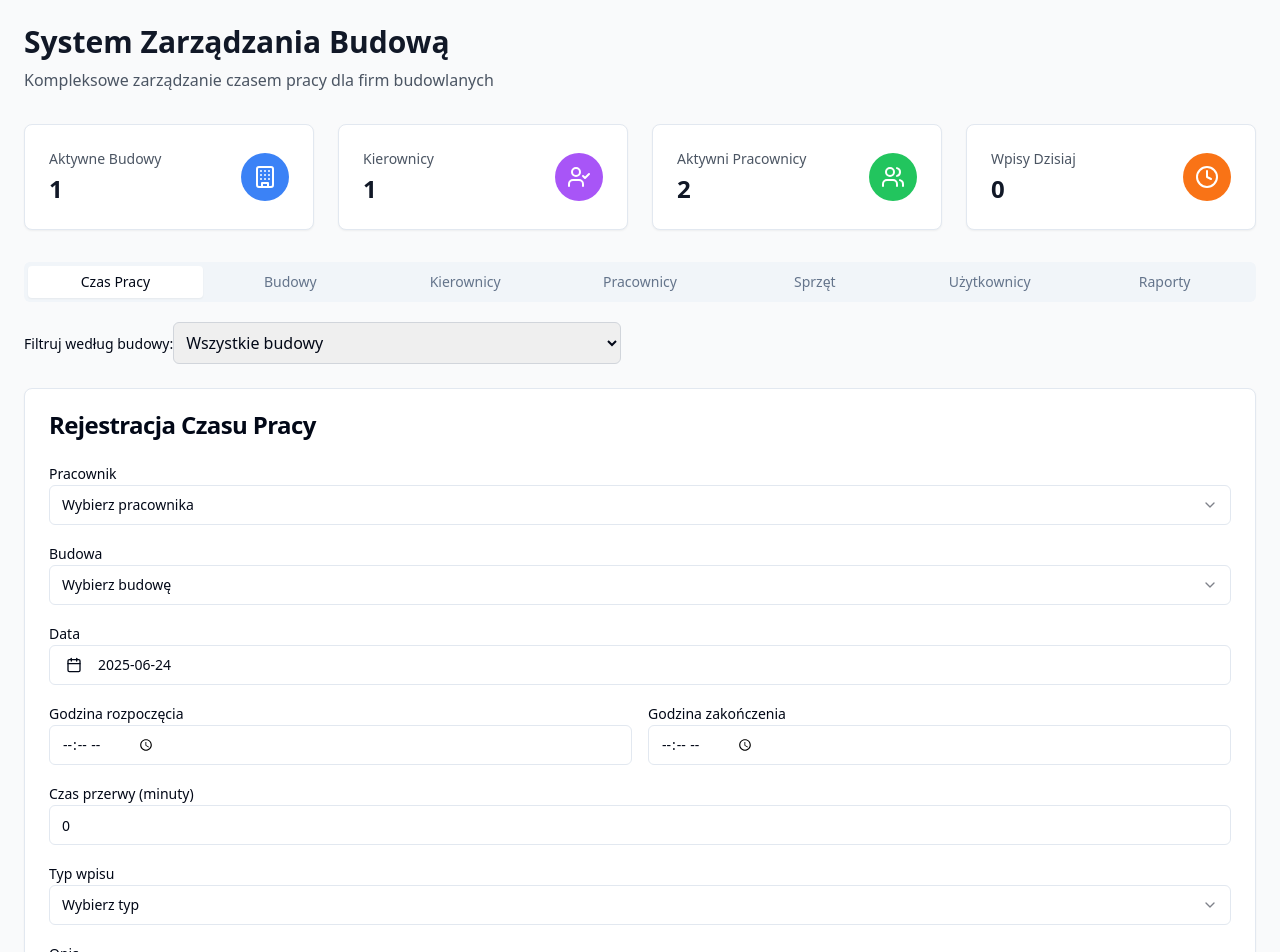
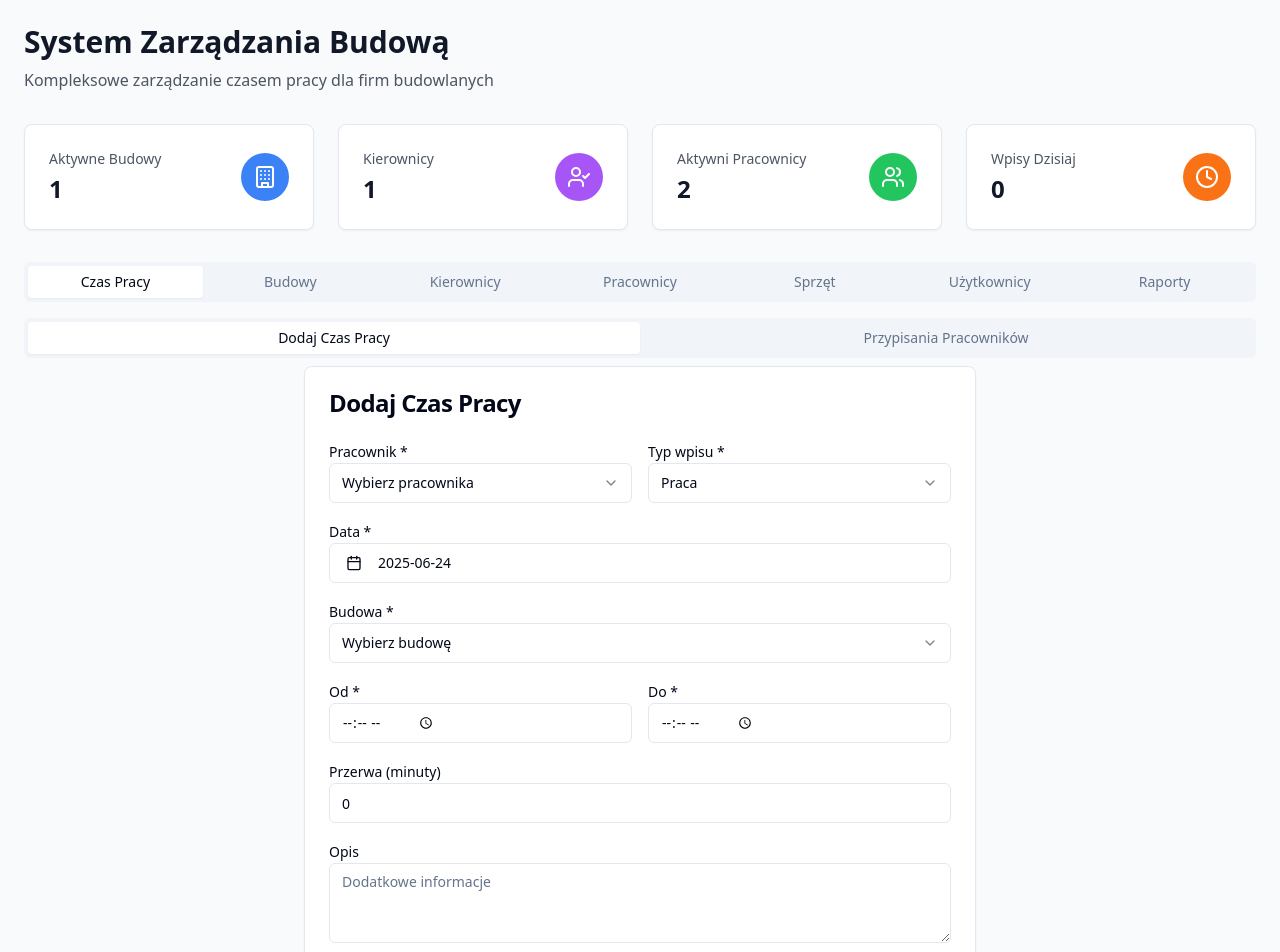
Before and after one commit to WXm992/czas-pracy, a React (Vite) app: page / in a window 1280 px wide. Shown: the top 952 px of the page. Built offline with nearby package versions, Linux system fonts and the light colour scheme.

Commit message:
Refactor time tracking and add employee memory
Simplified time entry form and added employee project memory.

```diff
--- a/src/components/TimeTracker.tsx
+++ b/src/components/TimeTracker.tsx
@@ -1,3 +1,4 @@
+
 import React, { useState, useEffect } from 'react';
 import { Card, CardContent, CardHeader, CardTitle } from '@/components/ui/card';
 import { Input } from '@/components/ui/input';
@@ -67,11 +68,41 @@ const TimeTracker: React.FC<TimeTrackerProps> = ({
     }
   }, [currentProjectId]);
 
+  // Zapamiętaj ostatnie przypisanie pracownika do budowy
+  useEffect(() => {
+    if (employeeId && projectId) {
+      const key = `employee-${employeeId}-last-project`;
+      localStorage.setItem(key, projectId);
+      onUpdateEmployeeProject(employeeId, projectId);
+    }
+  }, [employeeId, projectId, onUpdateEmployeeProject]);
+
+  // Przywróć ostatnią budowę dla wybranego pracownika
+  useEffect(() => {
+    if (employeeId) {
+      const key = `employee-${employeeId}-last-project`;
+      const lastProject = localStorage.getItem(key);
+      if (lastProject && projects.find(p => p.id === lastProject)) {
+        setProjectId(lastProject);
+      }
+    }
+  }, [employeeId, projects]);
+
   const handleSave = () => {
-    if (!employeeId || !projectId || !date || !startTime || !endTime) {
+    if (!employeeId || !date) {
       toast({
         title: "Błąd",
-        description: "Proszę wypełnić wszystkie pola",
+        description: "Wybierz pracownika i datę",
+        variant: "destructive"
+      });
+      return;
+    }
+
+    // Dla typu "work" wymagamy więcej danych
+    if (type === 'work' && (!projectId || !startTime || !endTime)) {
+      toast({
+        title: "Błąd",
+        description: "Dla pracy wypełnij wszystkie pola",
         variant: "destructive"
       });
       return;
@@ -80,10 +111,10 @@ const TimeTracker: React.FC<TimeTrackerProps> = ({
     const newEntry: TimeEntry = {
       id: Date.now().toString(),
       employeeId,
-      projectId,
+      projectId: projectId || '',
       date: format(date, 'yyyy-MM-dd'),
-      startTime,
-      endTime,
+      startTime: startTime || '00:00',
+      endTime: endTime || '00:00',
       breakTime: Number(breakTime),
       description,
       type,
@@ -92,11 +123,11 @@ const TimeTracker: React.FC<TimeTrackerProps> = ({
     onSave(newEntry);
     toast({
       title: "Sukces",
-      description: "Zapisano nowy wpis"
+      description: "Zapisano wpis"
     });
 
-    setEmployeeId('');
-    setDate(undefined);
+    // Reset formularza - zachowaj pracownika i budowę
+    setDate(new Date());
     setStartTime('');
     setEndTime('');
     setBreakTime(0);
@@ -112,17 +143,21 @@ const TimeTracker: React.FC<TimeTrackerProps> = ({
     { value: 'absence', label: 'Nieobecność' }
   ];
 
+  const isWorkType = type === 'work';
+
   return (
-    <Card className="w-full">
+    <Card className="w-full max-w-2xl mx-auto">
       <CardHeader>
-        <CardTitle>Rejestracja Czasu Pracy</CardTitle>
+        <CardTitle>Dodaj Czas Pracy</CardTitle>
       </CardHeader>
       <CardContent>
         <div className="grid gap-4">
+          {/* Podstawowe informacje - zawsze widoczne */}
+          <div className="grid grid-cols-1 md:grid-cols-2 gap-4">
             <div>
-            <Label htmlFor="employee">Pracownik</Label>
-            <Select onValueChange={setEmployeeId}>
-              <SelectTrigger className="w-full">
+              <Label htmlFor="employee">Pracownik *</Label>
+              <Select value={employeeId} onValueChange={setEmployeeId}>
+                <SelectTrigger>
                   <SelectValue placeholder="Wybierz pracownika" />
                 </SelectTrigger>
                 <SelectContent>
@@ -136,23 +171,24 @@ const TimeTracker: React.FC<TimeTrackerProps> = ({
             </div>
 
             <div>
-            <Label htmlFor="project">Budowa</Label>
-            <Select onValueChange={setProjectId}>
-              <SelectTrigger className="w-full">
-                <SelectValue placeholder="Wybierz budowę" />
+              <Label htmlFor="type">Typ wpisu *</Label>
+              <Select value={type} onValueChange={(value: TimeEntry['type']) => setType(value)}>
+                <SelectTrigger>
+                  <SelectValue placeholder="Wybierz typ" />
                 </SelectTrigger>
                 <SelectContent>
-                {projects.map((project) => (
-                  <SelectItem key={project.id} value={project.id}>
-                    {project.name}
+                  {entryTypes.map((entryType) => (
+                    <SelectItem key={entryType.value} value={entryType.value}>
+                      {entryType.label}
                     </SelectItem>
                   ))}
                 </SelectContent>
               </Select>
             </div>
+          </div>
 
           <div>
-            <Label>Data</Label>
+            <Label>Data *</Label>
             <Popover>
               <PopoverTrigger asChild>
                 <Button
@@ -171,18 +207,35 @@ const TimeTracker: React.FC<TimeTrackerProps> = ({
                   mode="single"
                   selected={date}
                   onSelect={setDate}
-                  disabled={(date) =>
-                    date > new Date()
-                  }
+                  disabled={(date) => date > new Date()}
                   initialFocus
                 />
               </PopoverContent>
             </Popover>
           </div>
 
-          <div className="grid grid-cols-1 md:grid-cols-2 gap-4">
+          {/* Szczegóły pracy - tylko dla typu "work" */}
+          {isWorkType && (
+            <>
               <div>
-              <Label htmlFor="startTime">Godzina rozpoczęcia</Label>
+                <Label htmlFor="project">Budowa *</Label>
+                <Select value={projectId} onValueChange={setProjectId}>
+                  <SelectTrigger>
+                    <SelectValue placeholder="Wybierz budowę" />
+                  </SelectTrigger>
+                  <SelectContent>
+                    {projects.map((project) => (
+                      <SelectItem key={project.id} value={project.id}>
+                        {project.name}
+                      </SelectItem>
+                    ))}
+                  </SelectContent>
+                </Select>
+              </div>
+
+              <div className="grid grid-cols-2 gap-4">
+                <div>
+                  <Label htmlFor="startTime">Od *</Label>
                   <Input
                     type="time"
                     id="startTime"
@@ -191,7 +244,7 @@ const TimeTracker: React.FC<TimeTrackerProps> = ({
                   />
                 </div>
                 <div>
-              <Label htmlFor="endTime">Godzina zakończenia</Label>
+                  <Label htmlFor="endTime">Do *</Label>
                   <Input
                     type="time"
                     id="endTime"
@@ -202,30 +255,17 @@ const TimeTracker: React.FC<TimeTrackerProps> = ({
               </div>
 
               <div>
-            <Label htmlFor="breakTime">Czas przerwy (minuty)</Label>
+                <Label htmlFor="breakTime">Przerwa (minuty)</Label>
                 <Input
                   type="number"
                   id="breakTime"
                   value={breakTime.toString()}
                   onChange={(e) => setBreakTime(Number(e.target.value))}
+                  placeholder="0"
                 />
               </div>
-
-          <div>
-            <Label htmlFor="type">Typ wpisu</Label>
-            <Select onValueChange={setType}>
-              <SelectTrigger className="w-full">
-                <SelectValue placeholder="Wybierz typ" />
-              </SelectTrigger>
-              <SelectContent>
-                {entryTypes.map((type) => (
-                  <SelectItem key={type.value} value={type.value}>
-                    {type.label}
-                  </SelectItem>
-                ))}
-              </SelectContent>
-            </Select>
-          </div>
+            </>
+          )}
 
           <div>
             <Label htmlFor="description">Opis</Label>
@@ -234,10 +274,13 @@ const TimeTracker: React.FC<TimeTrackerProps> = ({
               value={description}
               onChange={(e) => setDescription(e.target.value)}
               placeholder="Dodatkowe informacje"
+              rows={2}
             />
           </div>
 
-          <Button onClick={handleSave}>Zapisz</Button>
+          <Button onClick={handleSave} className="w-full">
+            Zapisz wpis
+          </Button>
         </div>
       </CardContent>
     </Card>
--- a/src/components/TimeTrackingTab.tsx
+++ b/src/components/TimeTrackingTab.tsx
@@ -1,7 +1,8 @@
 
 import React from 'react';
-import { Label } from '@/components/ui/label';
 import TimeTracker from '@/components/TimeTracker';
+import EmployeeProjectManager from '@/components/EmployeeProjectManager';
+import { Tabs, TabsContent, TabsList, TabsTrigger } from '@/components/ui/tabs';
 
 interface TimeTrackingTabProps {
   projects: Array<{ id: string; name: string; status: string }>;
@@ -24,16 +25,38 @@ const TimeTrackingTab: React.FC<TimeTrackingTabProps> = ({
 
   return (
     <div className="space-y-6">
-      {activeProjects.length > 0 && (
-        <div className="mb-4">
-          <Label htmlFor="projectFilter">Filtruj według budowy:</Label>
+      <Tabs defaultValue="add-time" className="w-full">
+        <TabsList className="grid w-full grid-cols-2">
+          <TabsTrigger value="add-time">Dodaj Czas Pracy</TabsTrigger>
+          <TabsTrigger value="manage-assignments">Przypisania Pracowników</TabsTrigger>
+        </TabsList>
+
+        <TabsContent value="add-time" className="space-y-4">
+          <TimeTracker
+            employees={employees}
+            projects={activeProjects}
+            currentProjectId={selectedProject}
+            onSave={onSaveTimeEntry}
+            onUpdateEmployeeProject={onUpdateEmployeeProject}
+          />
+        </TabsContent>
+
+        <TabsContent value="manage-assignments" className="space-y-4">
+          {selectedProject ? (
+            <EmployeeProjectManager
+              employees={employees}
+              selectedProjectId={selectedProject}
+              onUpdateEmployeeProject={onUpdateEmployeeProject}
+            />
+          ) : (
+            <div className="text-center py-8">
+              <p className="text-gray-500 mb-4">Wybierz budowę, aby zarządzać przypisaniami pracowników</p>
               <select
-            id="projectFilter"
-            className="w-full max-w-md p-2 border border-gray-300 rounded-md mt-1"
+                className="p-2 border border-gray-300 rounded-md"
                 value={selectedProject}
                 onChange={(e) => onProjectChange(e.target.value)}
               >
-            <option value="">Wszystkie budowy</option>
+                <option value="">Wybierz budowę</option>
                 {activeProjects.map(project => (
                   <option key={project.id} value={project.id}>
                     {project.name}
@@ -42,14 +65,8 @@ const TimeTrackingTab: React.FC<TimeTrackingTabProps> = ({
               </select>
             </div>
           )}
-
-      <TimeTracker
-        employees={employees}
-        projects={activeProjects}
-        currentProjectId={selectedProject}
-        onSave={onSaveTimeEntry}
-        onUpdateEmployeeProject={onUpdateEmployeeProject}
-      />
+        </TabsContent>
+      </Tabs>
     </div>
   );
 };
```
Lines whose indentation alone changed are shown as unchanged.
